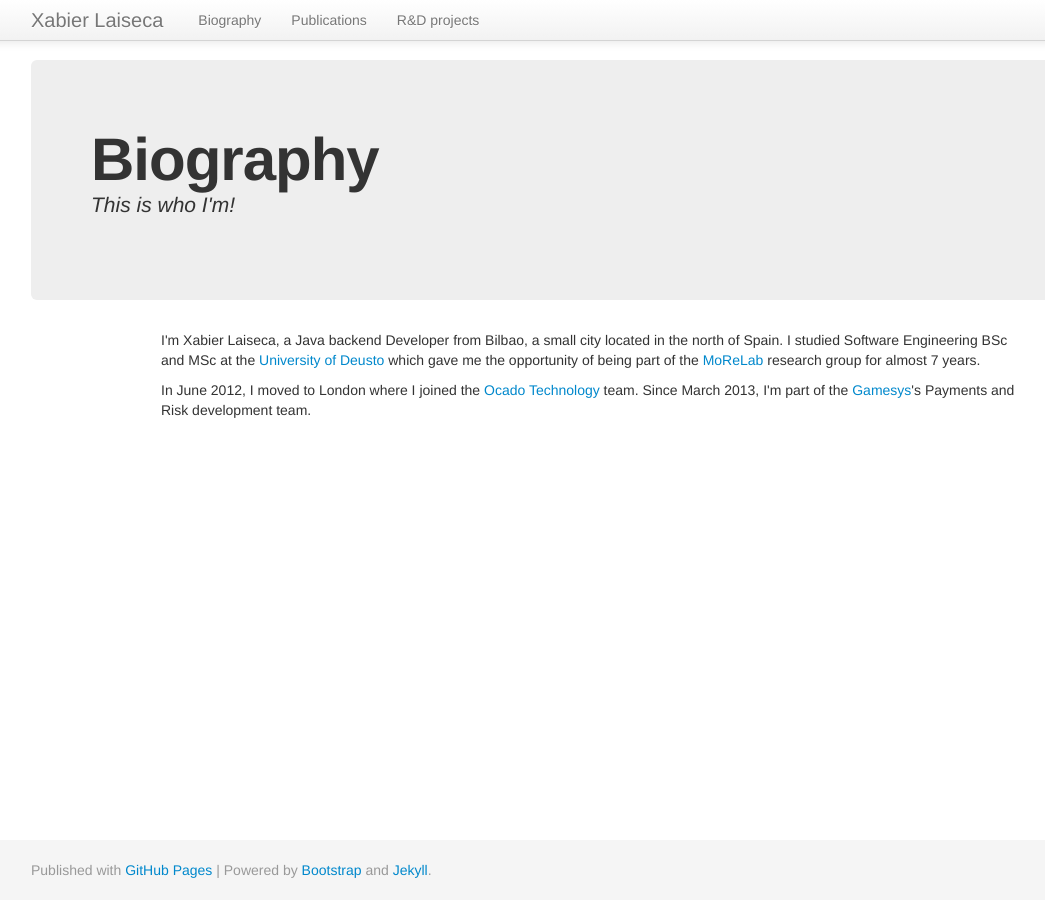
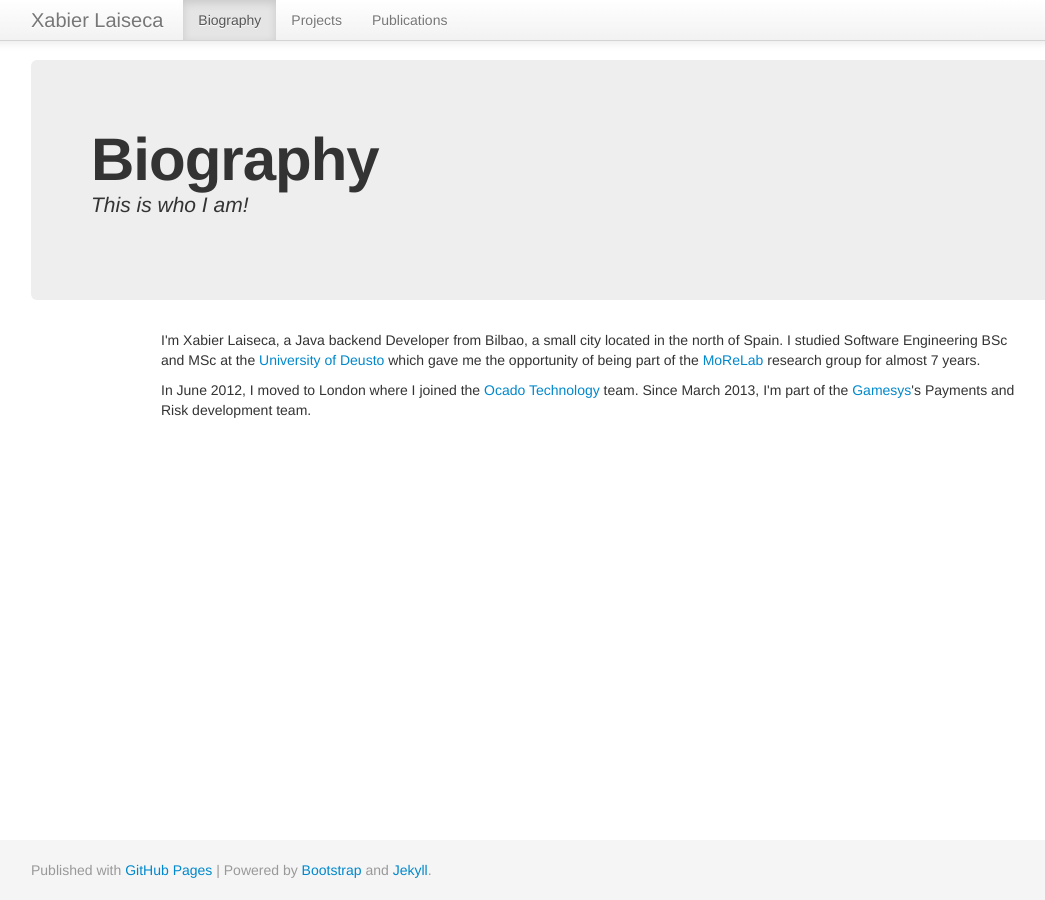
Before and after one commit to xabierlaiseca/xabierlaiseca.github.io, a Jekyll site: the page built from index.html, in a window 1280 px wide. Shown: the whole page, without its empty margins (24-1069 px from the left). Built offline with Jekyll 4.4.1, drawn with Linux system fonts in a browser that asks for light colours.

Commit message:
navbar selected

```diff
--- a/_layouts/default.html
+++ b/_layouts/default.html
@@ -25,9 +25,9 @@
 					<div class="container">
 						<a class="brand" href="/">Xabier Laiseca</a>
 						<ul class="nav">
-							<li ><a href="/">Biography</a></li>
-							<li ><a href="#">Publications</a></li>
-							<li ><a href="#">R&D projects</a></li>
+							<li {% if page.header_title == "Biography" %} class="active" {% endif %} ><a href="/">Biography</a></li>
+							<li {% if page.header_title == "Projects" %} class="active" {% endif %} ><a href="#">Projects</a></li>
+							<li {% if page.header_title == "Publications" %} class="active" {% endif %} ><a href="#">Publications</a></li>
 						</ul>
 					</div>
 				</div>
--- a/index.html
+++ b/index.html
@@ -2,7 +2,7 @@
 layout: default
 title: Xabier Laiseca
 header_title: Biography
-header_explanation: This is who I'm!
+header_explanation: This is who I am!
 ---
 
 <div id="main_content_wrap" class="outer">
```
